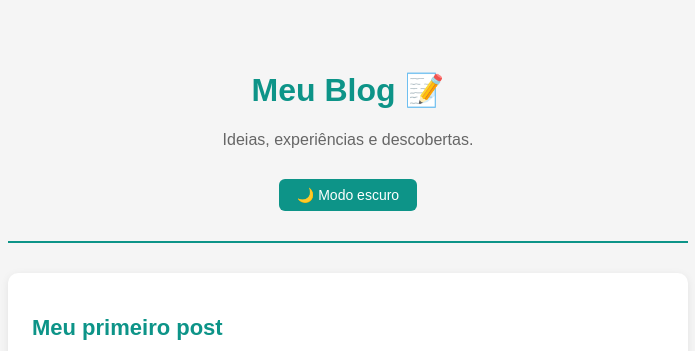
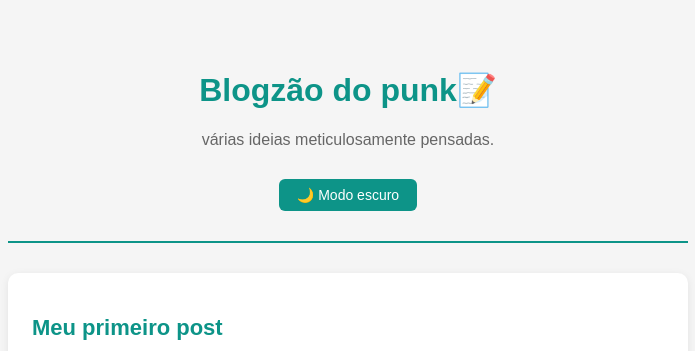
Before and after one commit to trixxzinha/aula-do-rocco, a plain HTML site: page index.html in a window 1280 px wide. Shown: the top 351 px of the page, without its empty margins (292-987 px from the left). Drawn offline with Linux system fonts and the light colour scheme.

Commit message:
Update blog title and description in index.html

```diff
--- a/index.html
+++ b/index.html
@@ -9,8 +9,8 @@
 <body>
 
   <header>
-    <h1>Meu Blog 📝</h1>
-    <p>Ideias, experiências e descobertas.</p>
+    <h1>Blogzão do punk📝</h1>
+    <p>várias ideias meticulosamente pensadas.</p>
     <button id="btnTema">🌙 Modo escuro</button>
   </header>
 
```
